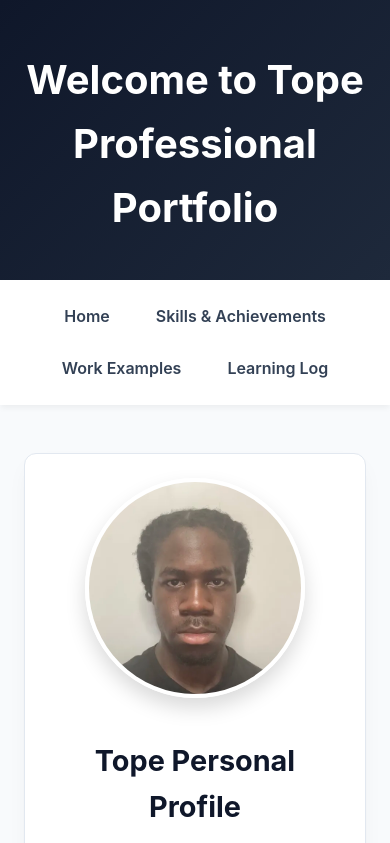
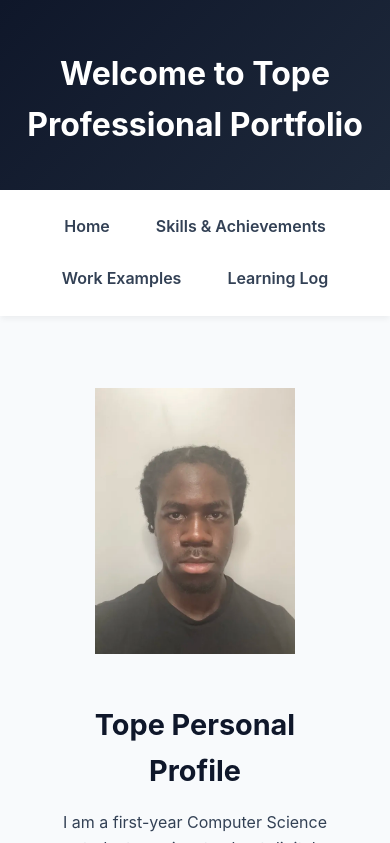
Before and after one commit to topedada/Portfolio, a plain HTML site: page docs/index.html in a window 390 px wide. Shown: the top 843 px of the page. Drawn offline with Linux system fonts and the light colour scheme.

Commit message:
Update style.css

```diff
--- a/docs/style.css
+++ b/docs/style.css
@@ -8,7 +8,8 @@
     --text-main: #334155;
     --text-heading: #0f172a;
     --border-radius: 12px;
-    --shadow: 0 10px 25px -5px rgba(0, 0, 0, 0.05), 0 8px 10px -6px rgba(0, 0, 0, 0.05);
+    --shadow: 0 10px 25px -5px rgba(0, 0, 0, 0.05),
+              0 8px 10px -6px rgba(0, 0, 0, 0.05);
 }
 
 * {
@@ -24,11 +25,11 @@ body {
     line-height: 1.6;
 }
 
-/* Modern Gradient Header */
+/* Header */
 header, .main-header {
-    background: linear-gradient(135deg, #0f172a 0%, #1e293b 100%) !important;
-    color: #ffffff !important;
-    padding: 3rem 1.5rem 2rem 1.5rem !important;
+    background: linear-gradient(135deg, #0f172a 0%, #1e293b 100%);
+    color: #ffffff;
+    padding: 3rem 1.5rem 2rem;
     text-align: center;
 }
 
@@ -36,7 +37,6 @@ header h1, .header-content h1 {
     font-size: 2.5rem;
     font-weight: 700;
     margin-bottom: 0.5rem;
-    color: #ffffff !important;
 }
 
 .subtitle {
@@ -45,7 +45,7 @@ header h1, .header-content h1 {
     font-weight: 300;
 }
 
-/* Navigation Bar (Pill Style) */
+/* Navigation */
 nav, .navbar {
     display: flex;
     justify-content: center;
@@ -64,7 +64,7 @@ nav a, .navbar a {
     font-weight: 600;
     padding: 8px 18px;
     border-radius: 20px;
-    transition: all 0.2s ease-in-out;
+    transition: all 0.3s ease;
 }
 
 nav a:hover, .navbar a:hover {
@@ -77,62 +77,72 @@ nav a.active, .navbar a.active {
     color: #ffffff;
 }
 
-/* Layout Container */
+/* Container */
 .container {
     max-width: 1000px;
     margin: 3rem auto;
     padding: 0 1.5rem;
 }
 
-/* Card Section Formatting */
-.profile-section, .profile-card, .project, .testing, .report, .design {
+/* Cards */
+.card {
     background-color: var(--card-bg);
     border-radius: var(--border-radius);
     padding: 2.5rem;
     box-shadow: var(--shadow);
     border: 1px solid #e2e8f0;
     margin-bottom: 2rem;
+    transition: transform 0.3s ease, box-shadow 0.3s ease;
 }
 
-/* Profile Section Flex Layout */
-.profile-section, .profile-card {
+/* Hover effect for better marks */
+.card:hover {
+    transform: translateY(-5px);
+    box-shadow: 0 15px 30px rgba(0,0,0,0.08);
+}
+
+/* Profile layout */
+.profile-section {
     display: flex;
     align-items: center;
     gap: 2.5rem;
 }
 
+/* Text styling */
 .profile-text {
     flex: 2;
 }
 
-.profile-text h2, h2 {
+.profile-text h2,
+.container h2 {
     font-size: 1.8rem;
     color: var(--text-heading);
     margin-bottom: 1rem;
 }
 
-.profile-text p, p {
+.profile-text p,
+.container p {
     margin-bottom: 1rem;
     font-size: 1rem;
 }
 
-/* Circular Profile Image */
-.Profile-image, .profile-image-container {
+/* Profile image */
+.profile-image-container {
     flex: 1;
     display: flex;
     justify-content: center;
 }
 
-.Profile-image img, .profile-img {
-    width: 220px !important;
-    height: 220px !important;
+.profile-image {
+    width: 220px;
+    height: 220px;
     object-fit: cover;
-    border-radius: 50% !important;
+    border-radius: 50%;
     border: 4px solid #ffffff;
     box-shadow: 0 10px 20px rgba(0, 0, 0, 0.15);
 }
 
-/* Social & Link Buttons */
+/* Social links */
 .connect-section {
     margin-top: 1.5rem;
     padding-top: 1rem;
@@ -144,7 +154,8 @@ nav a.active, .navbar a.active {
     gap: 12px;
 }
 
-.btn, a[href*="github"], a[href*="linkedin"] {
+/* Buttons */
+.btn {
     display: inline-block;
     padding: 8px 20px;
     border-radius: 6px;
@@ -154,23 +165,27 @@ nav a.active, .navbar a.active {
     transition: transform 0.2s ease, background-color 0.2s ease;
 }
 
-.btn-github, a[href*="github"] {
+/* GitHub button */
+a[href*="github"] {
     background-color: #24292e;
-    color: #ffffff !important;
+    color: #ffffff;
 }
 
-.btn-linkedin, a[href*="linkedin"] {
+/* LinkedIn button */
+a[href*="linkedin"] {
     background-color: #0a66c2;
-    color: #ffffff !important;
+    color: #ffffff;
 }
 
-.btn:hover, a[href*="github"]:hover, a[href*="linkedin"]:hover {
+.btn:hover,
+a[href*="github"]:hover,
+a[href*="linkedin"]:hover {
     transform: translateY(-2px);
 }
 
-/* Responsive Adjustments for Mobile */
+/* Responsive */
 @media (max-width: 768px) {
-    .profile-section, .profile-card {
+    .profile-section {
         flex-direction: column-reverse;
         text-align: center;
         padding: 1.5rem;
@@ -184,3 +199,15 @@ nav a.active, .navbar a.active {
         flex-wrap: wrap;
     }
 }
+
+/* Extra breakpoint for better responsiveness */
+@media (max-width: 480px) {
+    header h1 {
+        font-size: 2rem;
+    }
+
+    .profile-image {
+        width: 180px;
+        height: 180px;
+    }
+}
```
